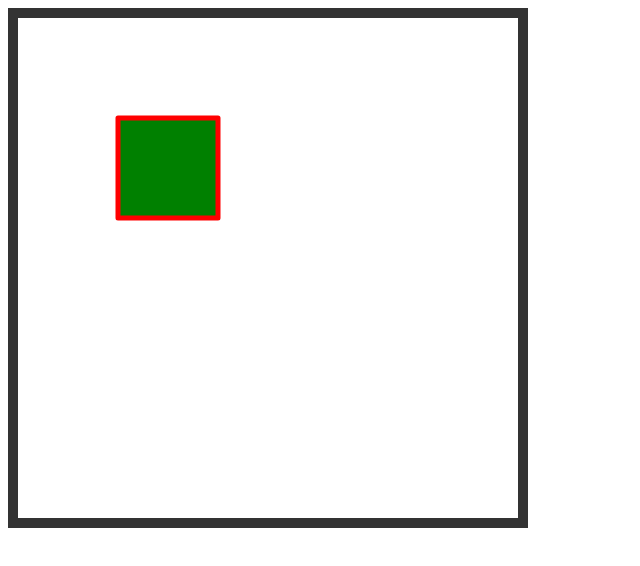
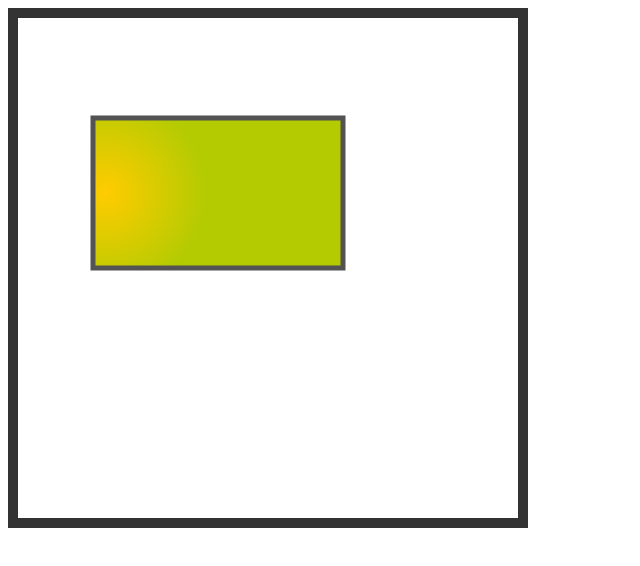
Before and after one commit to keyy123/playing-with-html-canvas, a plain HTML site: page index.html in a window 1280 px wide. Shown: the whole page, without its empty margins (0-640 px from the left). Drawn offline with Linux system fonts and the light colour scheme.

Commit message:
notes and files updated

```diff
--- a/index.html
+++ b/index.html
@@ -17,43 +17,35 @@
         let canvas = document.getElementById("myCanvas");
         let context = canvas.getContext("2d");
 
-        let dimensions = {
-            width: canvas.width,
-            height: canvas.height
-        }
+        context.beginPath();
+        context.rect(75, 100, 250, 150);
 
-        function draw(){
-           context.fillStyle = "green";
-           context.fillRect(100, 100, 100, 100);
-           context.strokeStyle = "red";
-           context.lineWidth = 5;
-           context.lineJoin = "round";
-           context.strokeRect(100, 100, 100, 100);
+        // Linear Gradient
+        //let gradient = context.createLinearGradient(75, 0, 325, 0);
 
+        // gradient.addColorStop(0.1, "#DDDDDD");
+        // gradient.addColorStop(0.75, "#2D7BEC");
+        // gradient.addColorStop(0.9, "#31FFFF");
 
+        // context.fillStyle = gradient;
+        // context.fill()
 
-        }
-        draw();
-        // context.beginPath()
-        // context.arc(200, 200, 93, Math.PI/2, Math.PI, true);
-        // context.closePath();
-
-        // context.lineWidth = 5;
-        // context.strokeStyle = "red";
+        // context.lineWidth = 3;
+        // context.strokeStyle = "#535353";
         // context.stroke();
 
-        // context.fillStyle = "green";
-        // context.fill();
+        // Radial Gradient
+        let gradient = context.createRadialGradient(87.5, 175, 0, 87.5, 175, 100);
 
-        // context.beginPath();
-        // context.arc(200, 200, 93, Math.PI/2, Math.PI, false);
-        // context.closePath();
-        // context.lineWidth = 5;
-        // context.strokeStyle = "green";
-        // context.stroke();
+        gradient.addColorStop(0, "#FFCC00");
+        gradient.addColorStop(1, "#B4CB02");
 
-        // context.fillStyle = "red";
-        // context.fill();
+        context.fillStyle = gradient;
+        context.fill();
+
+        context.lineWidth = 5;
+        context.strokeStyle = "#535353";
+        context.stroke();
   </script>
 
 </body>
```
Also changed, not shown: 2 other files.
